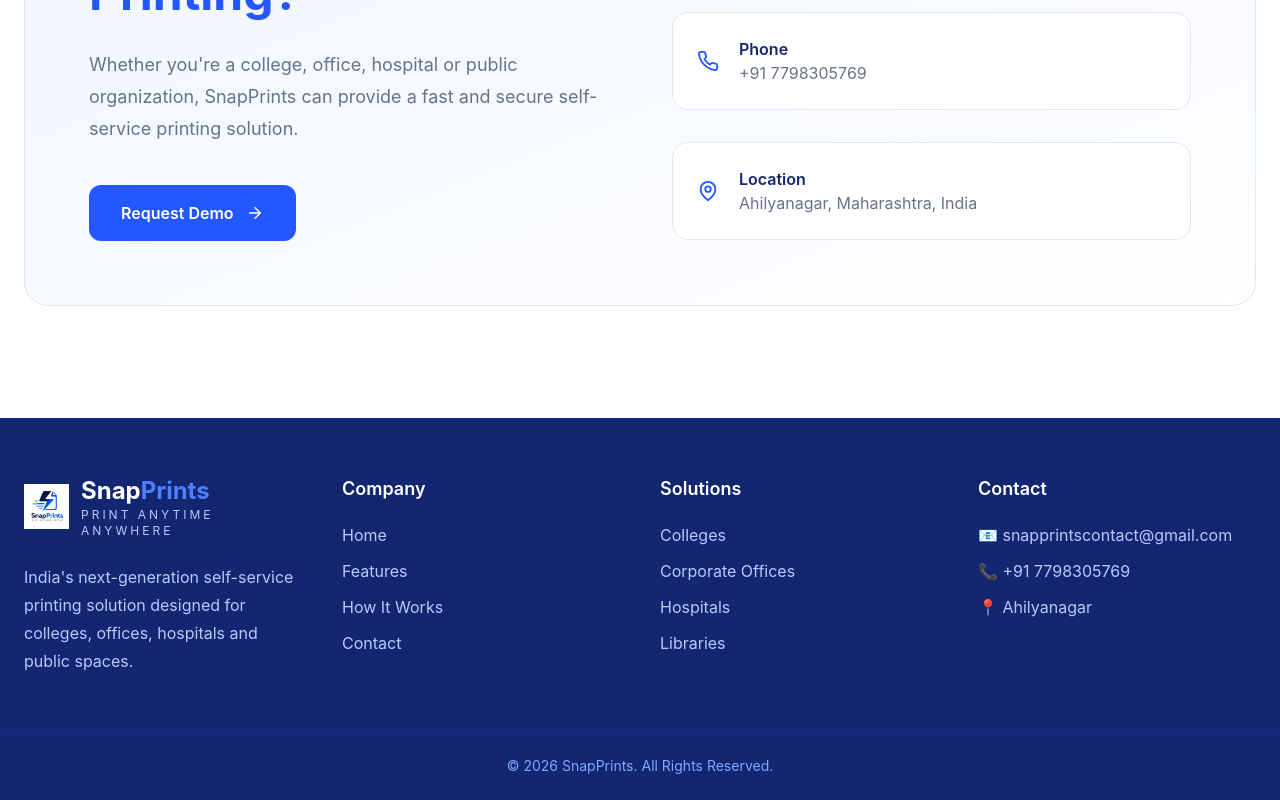
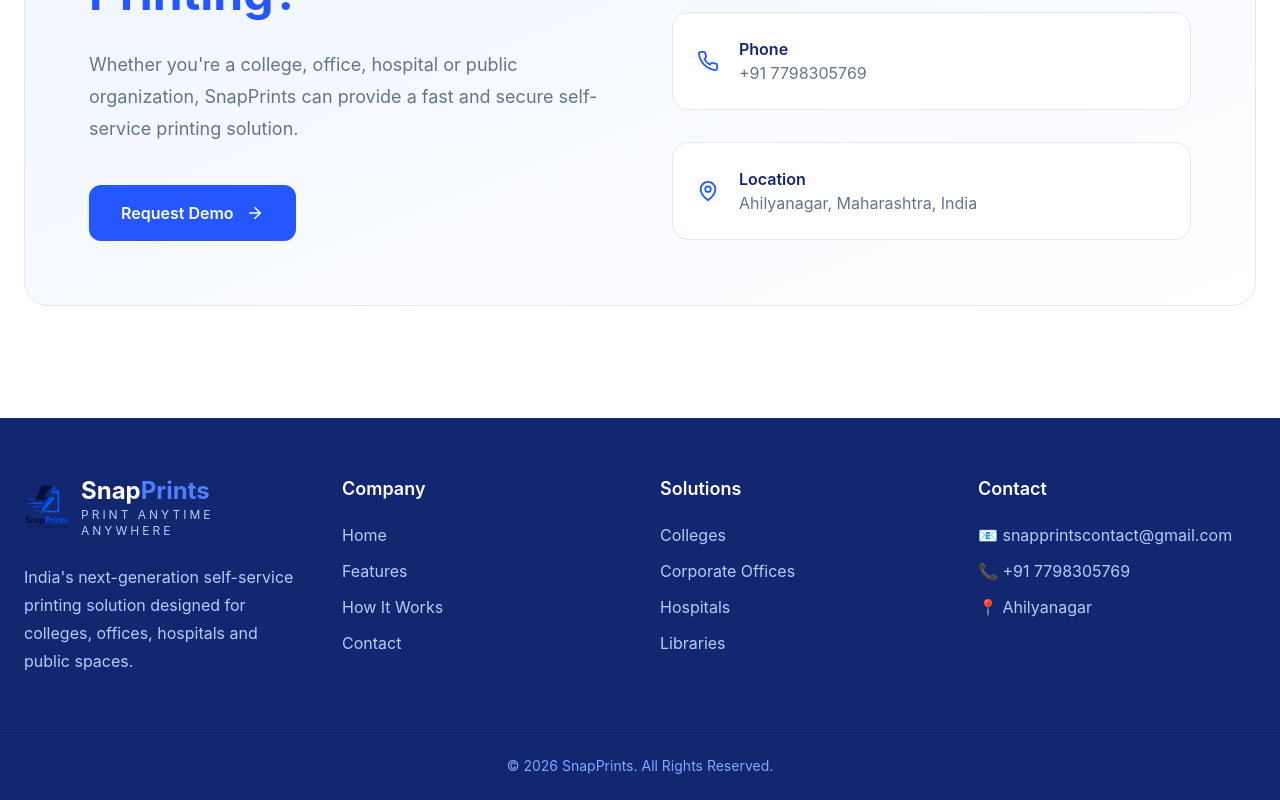
Before and after one commit to snapprints2026/Snapprints_Portfolio, a React (Vite) app: page / in a window 1280 px wide. Shown: the part 4712-5512 px from the top of the page. Built offline with nearby package versions, Linux system fonts and the light colour scheme; no server answers.

Commit message:
third  commit

```diff
--- a/src/components/landing/Footer.jsx
+++ b/src/components/landing/Footer.jsx
@@ -5,7 +5,7 @@
         {/* Logo */}
         <div className="col-span-2 sm:col-span-2 md:col-span-1">
           <div className="flex items-center gap-3">
-            <img src="/images/logo.png" alt="SnapPrints" width={45} height={45} className="w-9 h-9 sm:w-[45px] sm:h-[45px]" />
+            <img src="/images/SnapPrints-logo-transparent.png" alt="SnapPrints" width={45} height={45} className="w-9 h-9 sm:w-[45px] sm:h-[45px]" />
             <div>
               <h3 className="text-xl sm:text-2xl font-bold">
                 Snap<span className="text-brand-400">Prints</span>
```
Also changed, not shown: public/images/SnapPrints-logo-transparent.png (added).
